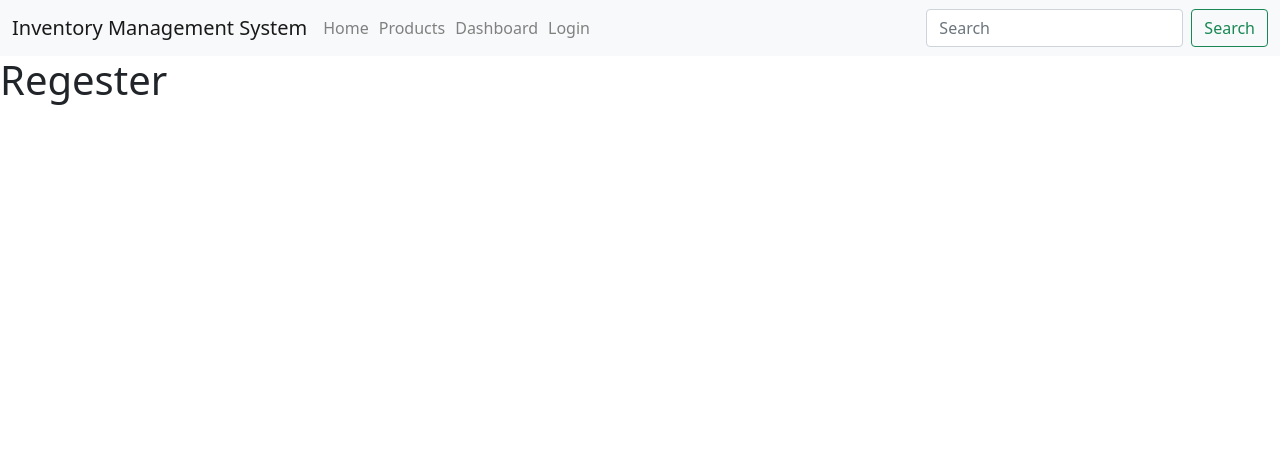
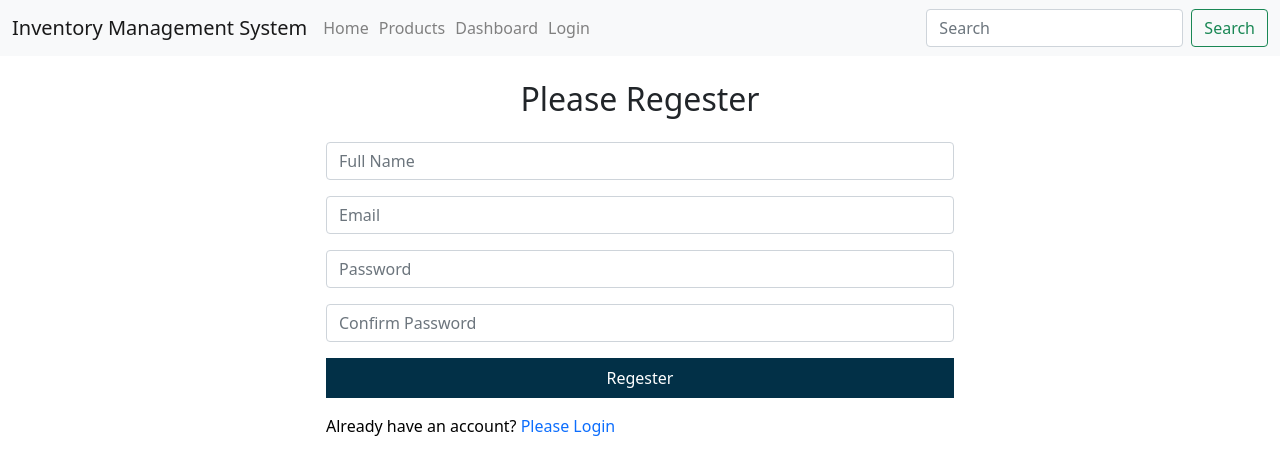
Before and after one commit to MrMADS28289/ATG.WORLD, a React (Create React App) app: page /regester in a window 1280 px wide. Shown: the top 474 px of the page. Built offline with nearby package versions, Linux system fonts and the light colour scheme; no server answers.

Commit message:
Regester part completed

```diff
--- a/package.json
+++ b/package.json
@@ -7,11 +7,17 @@
     "@testing-library/react": "^13.3.0",
     "@testing-library/user-event": "^13.5.0",
     "bootstrap": "^5.1.3",
+    "dotenv": "^16.0.1",
+    "firebase": "^9.8.4",
     "react": "^18.2.0",
     "react-bootstrap": "^2.4.0",
     "react-dom": "^18.2.0",
+    "react-firebase-hooks": "^5.0.3",
+    "react-hook-form": "^7.33.0",
+    "react-icons": "^4.4.0",
     "react-router-dom": "^6.3.0",
     "react-scripts": "5.0.1",
+    "react-toastify": "^9.0.5",
     "web-vitals": "^2.1.4"
   },
   "scripts": {
--- a/src/Components/Login/Login.js
+++ b/src/Components/Login/Login.js
@@ -1,10 +1,79 @@
-import React from 'react';
+import React, { useState } from 'react';
+import { Col, Container, Form, Row, } from 'react-bootstrap';
+import { ToastContainer, toast } from 'react-toastify';
+import { Link } from "react-router-dom";
+import { useSignInWithEmailAndPassword } from 'react-firebase-hooks/auth';
+import auth from '../../firebase.init';
 
 const Login = () => {
+
+    // const [error, setError] = useState('');
+    const [
+        signInWithEmailAndPassword,
+        user,
+        loading,
+        error,
+    ] = useSignInWithEmailAndPassword(auth);
+
+    /*** Login System ***/
+    const handleLogin = (e) => {
+        e.preventDefault();
+
+        const email = e.target.email.value;
+        const password = e.target.password.value;
+
+        signInWithEmailAndPassword(email, password);
+    }
+
     return (
-        <div>
-            <h1>Login</h1>
-        </div>
+        <>
+            { /*** Login form part ***/}
+            <Row className='d-flex justify-content-center align-items-center'>
+                <Col className='col-10 col-md-8 col-lg-6'>
+                    <div className='my-4'>
+                        <h2 className='text-center'>Welcome Back</h2>
+                        <h6 className='text-center'>Please Login</h6>
+                    </div>
+
+                    <form onSubmit={handleLogin}>
+                        <Form.Control
+                            className='mb-3'
+                            name='email'
+                            type="text"
+                            placeholder="Email"
+                            required />
+                        <Form.Control
+                            className='mb-3'
+                            name='password'
+                            type="password"
+                            placeholder="Password" />
+
+                        {
+                            error && <p className='text-danger'>{error}</p>
+                        }
+
+                        <input
+                            style={{ backgroundColor: "#023047" }}
+                            className='border-0 me-3 text-white px-3 py-2 fw-semibold w-100'
+                            type="submit" value="Login" />
+
+                        <div className='mt-3 d-flex flex-column justify-content-between'>
+                            <Link
+                                className='text-decoration-none'
+                                to="/regester"
+                            ><span className='text-black'>Haven't account?</span> Regester</Link>
+                            <a
+                                className='text-decoration-none'
+                                href="/"
+                            >Forget Password?</a>
+                        </div>
+                    </form>
+                </Col>
+            </Row>
+
+            { /*** For React Toastify ***/}
+            <ToastContainer />
+        </>
     );
 };
 
--- a/src/Components/Login/Regester.js
+++ b/src/Components/Login/Regester.js
@@ -1,10 +1,93 @@
-import React from 'react';
+import { useCreateUserWithEmailAndPassword } from 'react-firebase-hooks/auth';
+import React, { useState } from 'react';
+import { Col, Form, Row, ToastContainer } from 'react-bootstrap';
+import { Link } from "react-router-dom";
+import auth from '../../firebase.init';
 
 const Regester = () => {
+
+    const [error, setError] = useState('');
+    const [
+        createUserWithEmailAndPassword,
+        user,
+        loading,
+        error1,
+    ] = useCreateUserWithEmailAndPassword(auth);
+
+    /*** Handle form submit ***/
+    const handleRegester = (e) => {
+        e.preventDefault();
+
+        const name = e.target.name.value;
+        const email = e.target.email.value;
+        const password = e.target.password.value;
+        const confirmPassword = e.target.confirm_password.value;
+        console.log(name, email, password, confirmPassword);
+        if (password === confirmPassword) {
+            createUserWithEmailAndPassword(email, password);
+            setError('');
+        }
+        else {
+            setError('Password and confirm password does not match')
+        }
+
+    }
+
     return (
-        <div>
-            <h1>Regester</h1>
-        </div>
+        <>
+            { /*** Login form part ***/}
+            <Row className='d-flex justify-content-center align-items-center'>
+                <Col className='col-10 col-md-8 col-lg-6'>
+                    <div className='my-4'>
+                        <h2 className='text-center'>Please Regester</h2>
+                    </div>
+
+                    <form onSubmit={handleRegester}>
+                        <Form.Control
+                            className='mb-3'
+                            name='name'
+                            type="text"
+                            placeholder="Full Name"
+                            required />
+                        <Form.Control
+                            className='mb-3'
+                            name='email'
+                            type="text"
+                            placeholder="Email"
+                            required />
+                        <Form.Control
+                            className='mb-3'
+                            name='password'
+                            type="password"
+                            placeholder="Password" />
+                        <Form.Control
+                            className='mb-3'
+                            name='confirm_password'
+                            type="password"
+                            placeholder="Confirm Password" />
+
+                        {
+                            error && <p className='text-danger'>{error || error1}</p>
+                        }
+
+                        <input
+                            style={{ backgroundColor: "#023047" }}
+                            className='border-0 me-3 text-white px-3 py-2 fw-semibold w-100'
+                            type="submit" value="Regester" />
+
+                        <div className='mt-3 d-flex flex-column justify-content-between'>
+                            <Link
+                                className='text-decoration-none'
+                                to="/login"
+                            ><span className='text-black'>Already have an account?</span> Please Login</Link>
+                        </div>
+                    </form>
+                </Col>
+            </Row>
+
+            { /*** For React Toastify ***/}
+            <ToastContainer />
+        </>
     );
 };
 
--- a/src/Components/Shared/NavBar.js
+++ b/src/Components/Shared/NavBar.js
@@ -1,8 +1,13 @@
+import { signOut } from 'firebase/auth';
 import React from 'react';
 import { Navbar, Container, Nav, Form, FormControl, Button } from 'react-bootstrap';
+import { useAuthState } from 'react-firebase-hooks/auth';
 import { NavLink } from "react-router-dom";
+import auth from '../../firebase.init';
 
 const NavBar = () => {
+
+    const [user] = useAuthState(auth);
 
     // Active Link Style
     const activeStyle = {
@@ -16,6 +21,10 @@ const NavBar = () => {
         textDecoration: "none",
         marginRight: "10px"
     };
+
+    const handleLogout = () => {
+        signOut(auth);
+    }
 
     return (
         <Navbar bg="light" expand="lg">
@@ -46,12 +55,20 @@ const NavBar = () => {
                                 isActive ? activeStyle : inactiveStyle
                             }
                         >Dashboard</NavLink>
+
+                        {
+                            user ? <Button
+                                variant="light"
+                                className='m-0 p-0'
+                                onClick={handleLogout}
+                            >Logout</Button> :
                                 <NavLink
                                     to="login"
                                     style={({ isActive }) =>
                                         isActive ? activeStyle : inactiveStyle
                                     }
                                 >Login</NavLink>
+                        }
                     </Nav>
 
                     {/* Search Section */}
--- /dev/null
+++ b/src/firebase.init.js
@@ -0,0 +1,21 @@
+// Import the functions you need from the SDKs you need
+import { initializeApp } from "firebase/app";
+import { getAuth } from "firebase/auth";
+// TODO: Add SDKs for Firebase products that you want to use
+// https://firebase.google.com/docs/web/setup#available-libraries
+
+// Your web app's Firebase configuration
+const firebaseConfig = {
+    apiKey: process.env.REACT_APP_apiKey,
+    authDomain: process.env.REACT_APP_authDomain,
+    projectId: process.env.REACT_APP_projectId,
+    storageBucket: process.env.REACT_APP_storageBucket,
+    messagingSenderId: process.env.REACT_APP_messagingSenderId,
+    appId: process.env.REACT_APP_appId,
+};
+
+// Initialize Firebase
+const app = initializeApp(firebaseConfig);
+const auth = getAuth(app);
+
+export default auth;
--- a/src/index.js
+++ b/src/index.js
@@ -5,6 +5,7 @@ import App from './App';
 import reportWebVitals from './reportWebVitals';
 import 'bootstrap/dist/css/bootstrap.min.css';
 import { BrowserRouter } from 'react-router-dom';
+import 'react-toastify/dist/ReactToastify.css';
 
 const root = ReactDOM.createRoot(document.getElementById('root'));
 root.render(
```
Also changed, not shown: 1 other file (tests, documents, lock files or other folders). Lines whose indentation alone changed are shown as unchanged.
